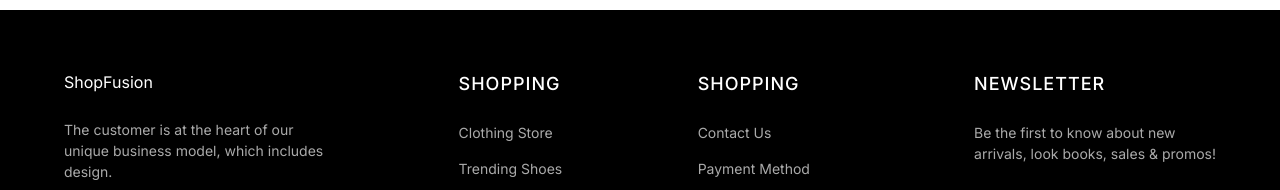
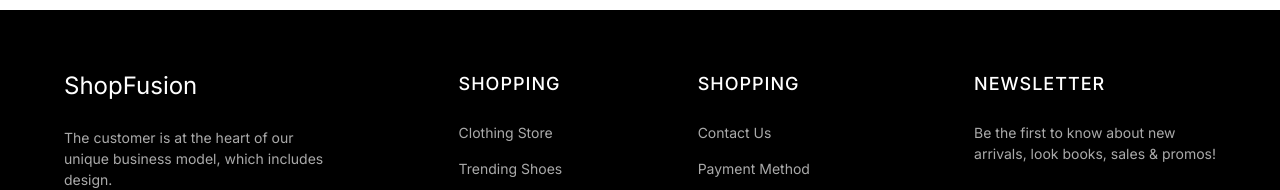
Before and after one commit to PRANJALRANA11/devdocs, a Next.js app: page /cart in a window 1280 px wide. Shown: the part 906-1096 px from the top of the page. Built offline with nearby package versions, Linux system fonts and the light colour scheme; no server answers.

Commit message:
chore: Update Footer component with new design and content

```diff
--- a/src/components/pages/Footer.tsx
+++ b/src/components/pages/Footer.tsx
@@ -5,7 +5,7 @@ function Footer() {
     <footer>
       <div className="footer-container container">
         <div className="content_1">
-          <h1 className="text-white">ShopFusion</h1>
+          <h1 className="text-white text-2xl">ShopFusion</h1>
           <p>
             The customer is at the heart of our
             <br />
```
